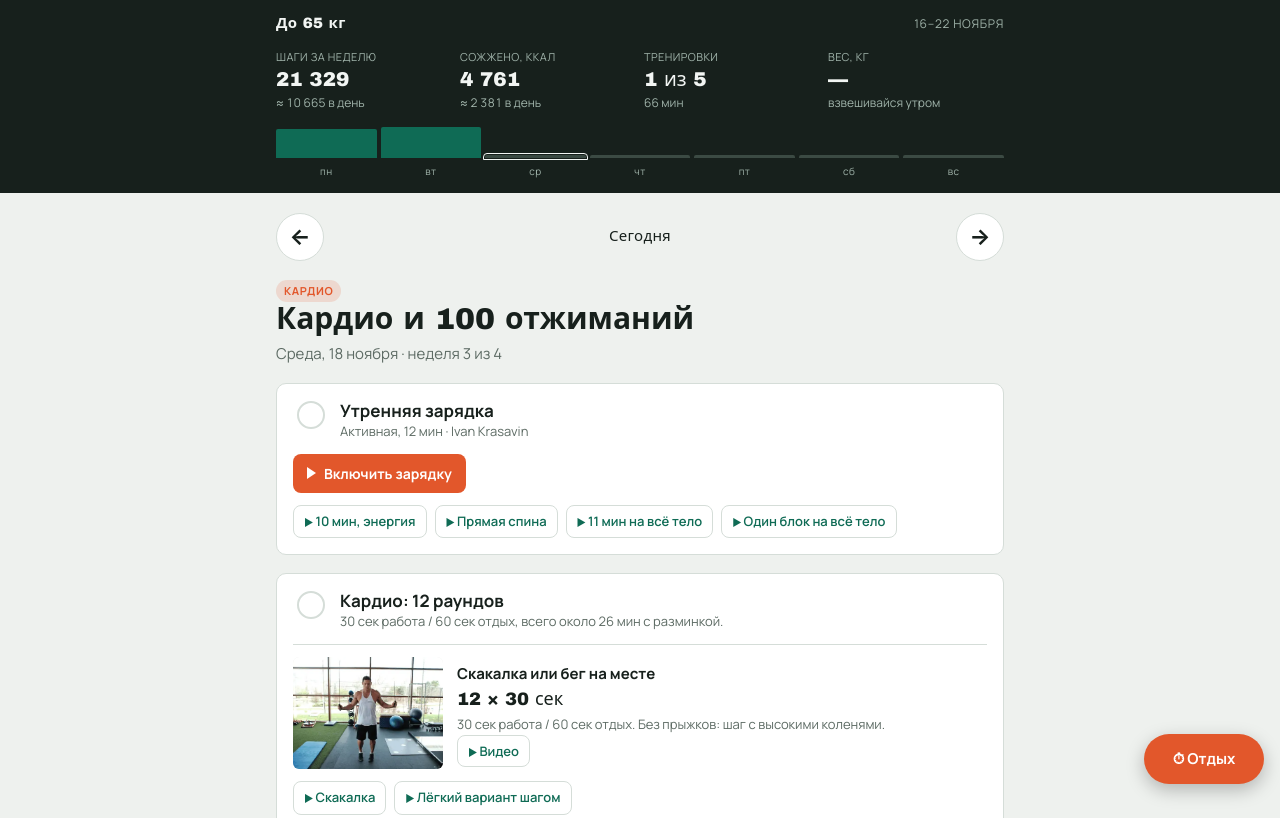
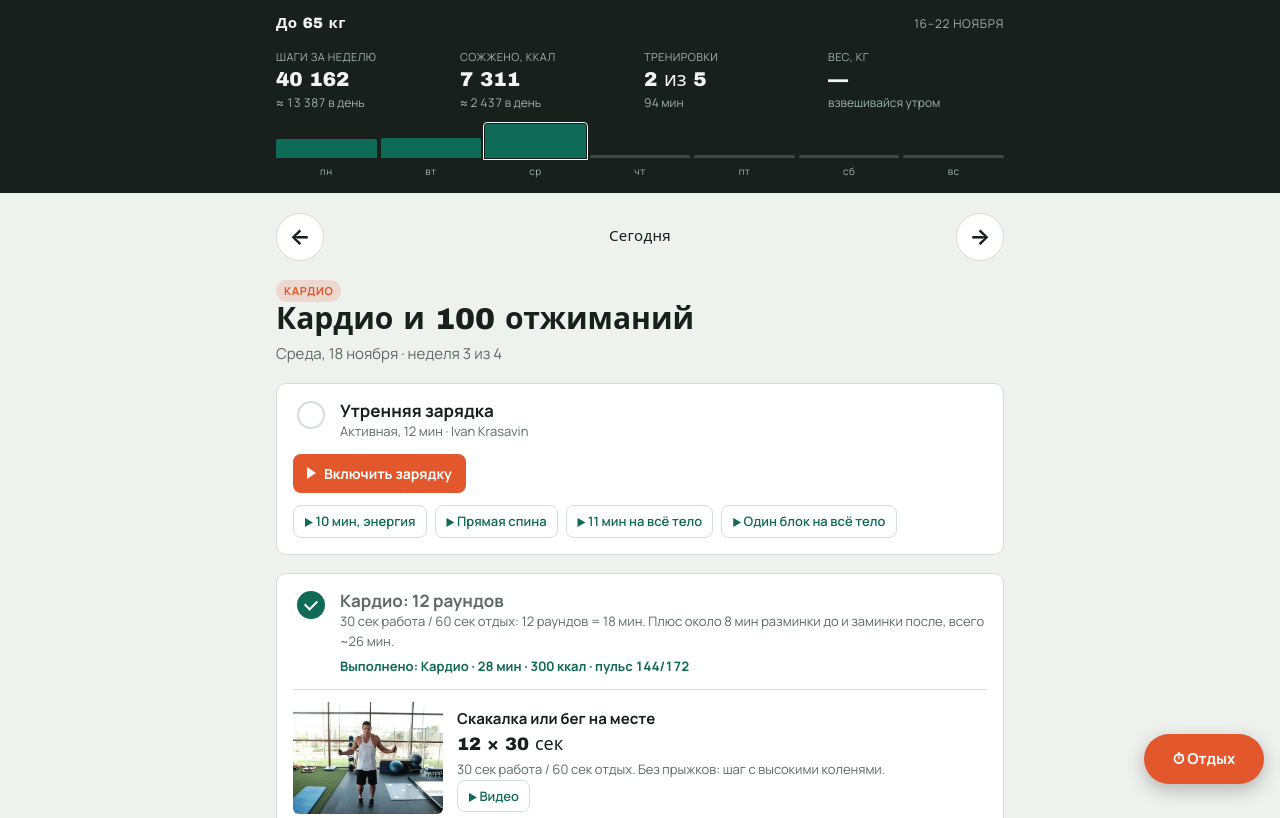
Before and after one commit to AlexPetrNick/train_page, a plain HTML site: page index.html in a window 1280 px wide. Shown: the top 818 px of the page. Drawn offline with Linux system fonts and the light colour scheme; a web font is replaced by a local one.

Commit message:
Данные за 18.11; понятнее расчёт длительности кардио
Co-Authored-By: Claude Opus 5.5 <noreply@anthropic.com>
Claude-Session: https://claude.ai/code/session_01Nga1ac1Nkk5sKZ89GZ62PG

```diff
--- a/data.json
+++ b/data.json
@@ -108,6 +108,16 @@
    "workoutKcal": 568,
    "hrAvg": 122,
    "hrMax": 160
+  },
+  "2026-11-18": {
+   "steps": 18833,
+   "kcal": 2550,
+   "activeMin": 185,
+   "workout": "Кардио",
+   "workoutMin": 28,
+   "workoutKcal": 300,
+   "hrAvg": 144,
+   "hrMax": 172
   }
  }
 }
--- a/index.html
+++ b/index.html
@@ -370,7 +370,7 @@ main .wrap { padding-bottom: 110px }
     } else if (session.kind === "C") {
       title.textContent = "Кардио и 100 отжиманий";
       chip.textContent = "Кардио"; chip.className = "chip hot";
-      blocks.append(block("workout", "Кардио: " + session.rounds + " раундов", "30 сек работа / 60 сек отдых, всего около " + Math.round(session.rounds * 1.5 + 8) + " мин с разминкой.",
+      blocks.append(block("workout", "Кардио: " + session.rounds + " раундов", "30 сек работа / 60 сек отдых: " + session.rounds + " раундов = " + (session.rounds * 1.5) + " мин. Плюс около 8 мин разминки до и заминки после, всего ~" + Math.round(session.rounds * 1.5 + 8) + " мин.",
         [exRow("rope", session.rounds + " × 30 сек"), el("div", { class: "links" }, vlink("qct-gB6bukE", "Скакалка"), vlink("Y1khBnXE83Q", "Лёгкий вариант шагом"))]));
     } else if (session.kind === "W") {
       const t = typeof session.text === "number" ? session.text + " мин" : session.text;
```
